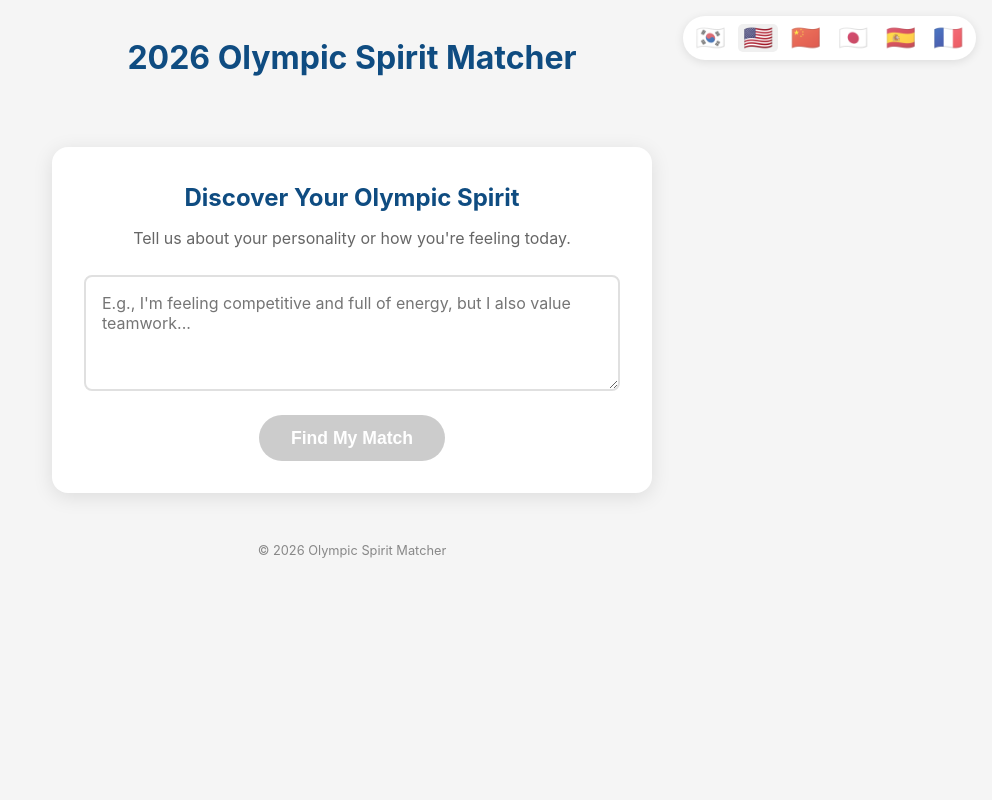
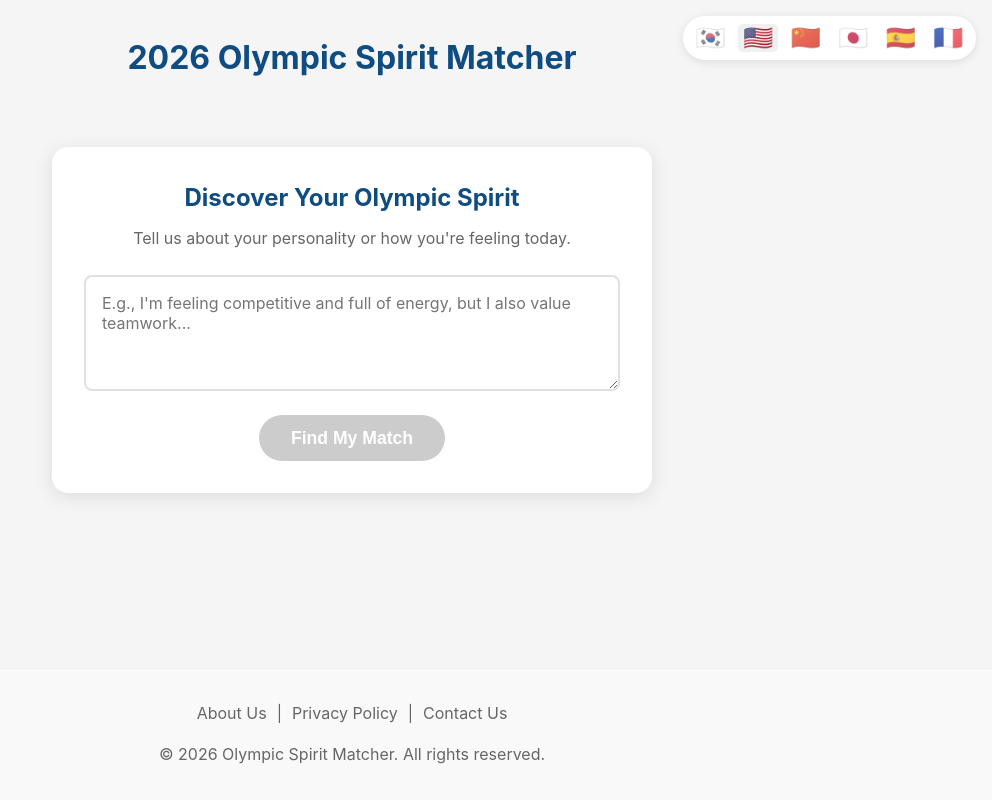
Before and after one commit to yobijune-gif/Olympic, a React (Vite) app: page / in a window 1280 px wide. Shown: the whole page, without its empty margins (288-1280 px from the left). Built offline with nearby package versions, Linux system fonts and the light colour scheme; no server answers.

Commit message:
Add Footer, Info Pages, and Routing

```diff
--- a/package.json
+++ b/package.json
@@ -12,7 +12,8 @@
   "dependencies": {
     "@google/generative-ai": "^0.24.1",
     "react": "^19.2.0",
-    "react-dom": "^19.2.0"
+    "react-dom": "^19.2.0",
+    "react-router-dom": "^7.13.0"
   },
   "devDependencies": {
     "@eslint/js": "^9.39.1",
--- a/src/App.jsx
+++ b/src/App.jsx
@@ -1,73 +1,24 @@
-import { useState } from 'react';
-import InputSection from './components/InputSection';
-import ResultCard from './components/ResultCard';
-import LanguageSwitcher from './components/LanguageSwitcher';
-import { analyzePersonality } from './services/gemini';
+import React from 'react';
+import { BrowserRouter as Router, Routes, Route } from 'react-router-dom';
+import Home from './pages/Home';
+import AboutUs from './pages/AboutUs';
+import PrivacyPolicy from './pages/PrivacyPolicy';
+import ContactUs from './pages/ContactUs';
+import Footer from './components/Footer';
 
 function App() {
-  const [step, setStep] = useState('input'); // input, loading, result
-  const [result, setResult] = useState(null);
-  const [lang, setLang] = useState('en');
-
-  const handleAnalyze = async (text) => {
-    setStep('loading');
-    try {
-      // Simulate API call with language
-      const data = await analyzePersonality(text, lang);
-      setResult(data);
-      setStep('result');
-    } catch (error) {
-      console.error("Error analyzing:", error);
-      setStep('input');
-      alert("Something went wrong. Please try again.");
-    }
-  };
-
-  const handleReset = () => {
-    setStep('input');
-    setResult(null);
-  };
-
   return (
-    <div className="app-container">
-      <LanguageSwitcher currentLang={lang} onLanguageChange={setLang} />
-
-      <header style={{ textAlign: 'center', padding: '2rem 0' }}>
-        <h1 style={{ color: 'var(--primary-color)', fontSize: '2rem' }}>2026 Olympic Spirit Matcher</h1>
-      </header>
-
-      <main style={{ flex: 1, display: 'flex', flexDirection: 'column', alignItems: 'center', width: '100%' }}>
-        {step === 'input' && (
-          <InputSection onAnalyze={handleAnalyze} isLoading={false} lang={lang} />
-        )}
-
-        {step === 'loading' && (
-          <div className="loading-state" style={{ textAlign: 'center', marginTop: '3rem' }}>
-            <div className="spinner" style={{
-              width: '50px',
-              height: '50px',
-              border: '5px solid #f3f3f3',
-              borderTop: '5px solid var(--accent-color)',
-              borderRadius: '50%',
-              animation: 'spin 1s linear infinite',
-              margin: '0 auto 1rem'
-            }}></div>
-            <p>Consulting the Olympic Spirits...</p>
-            <style>{`
-              @keyframes spin { 0% { transform: rotate(0deg); } 100% { transform: rotate(360deg); } }
-            `}</style>
-          </div>
-        )}
-
-        {step === 'result' && (
-          <ResultCard result={result} onReset={handleReset} />
-        )}
-      </main>
-
-      <footer style={{ textAlign: 'center', padding: '1rem', color: '#888', fontSize: '0.8rem' }}>
-        <p>&copy; 2026 Olympic Spirit Matcher</p>
-      </footer>
-    </div>
+    <Router>
+      <div className="app-container" style={{ minHeight: '100vh', display: 'flex', flexDirection: 'column' }}>
+        <Routes>
+          <Route path="/" element={<Home />} />
+          <Route path="/about" element={<AboutUs />} />
+          <Route path="/privacy" element={<PrivacyPolicy />} />
+          <Route path="/contact" element={<ContactUs />} />
+        </Routes>
+        <Footer />
+      </div>
+    </Router>
   );
 }
 
--- /dev/null
+++ b/src/components/Footer.jsx
@@ -0,0 +1,27 @@
+import React from 'react';
+import { Link } from 'react-router-dom';
+
+const Footer = () => {
+    return (
+        <footer style={{
+            textAlign: 'center',
+            padding: '2rem 1rem',
+            marginTop: 'auto',
+            borderTop: '1px solid #eee',
+            width: '100%',
+            backgroundColor: '#f9f9f9',
+            color: '#666'
+        }}>
+            <div style={{ marginBottom: '1rem' }}>
+                <Link to="/about" style={{ margin: '0 10px', textDecoration: 'none', color: '#666' }}>About Us</Link>
+                |
+                <Link to="/privacy" style={{ margin: '0 10px', textDecoration: 'none', color: '#666' }}>Privacy Policy</Link>
+                |
+                <Link to="/contact" style={{ margin: '0 10px', textDecoration: 'none', color: '#666' }}>Contact Us</Link>
+            </div>
+            <p>&copy; 2026 Olympic Spirit Matcher. All rights reserved.</p>
+        </footer>
+    );
+};
+
+export default Footer;
--- /dev/null
+++ b/src/pages/AboutUs.jsx
@@ -0,0 +1,23 @@
+import React from 'react';
+import { Link } from 'react-router-dom';
+
+const AboutUs = () => {
+    return (
+        <div style={{ padding: '2rem', maxWidth: '800px', margin: '0 auto', lineHeight: '1.6' }}>
+            <h2>About Us</h2>
+            <p>
+                The <strong>Olympic Spirit Matcher</strong> is a fun project designed to help you discover which 2026 Winter Olympic athlete matches your personality.
+            </p>
+            <p>
+                Using advanced AI technology, we analyze your input to find your perfect athletic soulmate from a diverse roster of global stars.
+            </p>
+            <p>
+                Whether you're a speed demon, an artistic soul, or a fearless pioneer, there's always an Olympian who shares your spirit.
+            </p>
+
+            <Link to="/" style={{ display: 'inline-block', marginTop: '2rem', color: 'var(--primary-color)' }}>&larr; Back to Home</Link>
+        </div>
+    );
+};
+
+export default AboutUs;
--- /dev/null
+++ b/src/pages/ContactUs.jsx
@@ -0,0 +1,27 @@
+import React from 'react';
+import { Link } from 'react-router-dom';
+
+const ContactUs = () => {
+    return (
+        <div style={{ padding: '2rem', maxWidth: '800px', margin: '0 auto', lineHeight: '1.6' }}>
+            <h2>Contact Us</h2>
+            <p>
+                Have questions or feedback? We'd love to hear from you!
+            </p>
+            <p>
+                Feel free to reach out to us at:
+                <br />
+                <a href="mailto:yobijune@gmail.com">yobijune@gmail.com</a>
+            </p>
+            <p>
+                Or check out our GitHub repository:
+                <br />
+                <a href="https://github.com/yobijune-gif/Olympic" target="_blank" rel="noopener noreferrer">github.com/yobijune-gif/Olympic</a>
+            </p>
+
+            <Link to="/" style={{ display: 'inline-block', marginTop: '2rem', color: 'var(--primary-color)' }}>&larr; Back to Home</Link>
+        </div>
+    );
+};
+
+export default ContactUs;
--- /dev/null
+++ b/src/pages/Home.jsx
@@ -0,0 +1,70 @@
+import React, { useState } from 'react';
+import InputSection from '../components/InputSection';
+import ResultCard from '../components/ResultCard';
+import LanguageSwitcher from '../components/LanguageSwitcher';
+import { analyzePersonality } from '../services/gemini';
+
+const Home = () => {
+    const [step, setStep] = useState('input'); // input, loading, result
+    const [result, setResult] = useState(null);
+    const [lang, setLang] = useState('en');
+
+    const handleAnalyze = async (text) => {
+        setStep('loading');
+        try {
+            // Simulate API call with language
+            const data = await analyzePersonality(text, lang);
+            setResult(data);
+            setStep('result');
+        } catch (error) {
+            console.error("Error analyzing:", error);
+            setStep('input');
+            alert("Something went wrong. Please try again.");
+        }
+    };
+
+    const handleReset = () => {
+        setStep('input');
+        setResult(null);
+    };
+
+    return (
+        <div className="home-container">
+            <LanguageSwitcher currentLang={lang} onLanguageChange={setLang} />
+
+            <header style={{ textAlign: 'center', padding: '2rem 0' }}>
+                <h1 style={{ color: 'var(--primary-color)', fontSize: '2rem' }}>2026 Olympic Spirit Matcher</h1>
+            </header>
+
+            <main style={{ flex: 1, display: 'flex', flexDirection: 'column', alignItems: 'center', width: '100%' }}>
+                {step === 'input' && (
+                    <InputSection onAnalyze={handleAnalyze} isLoading={false} lang={lang} />
+                )}
+
+                {step === 'loading' && (
+                    <div className="loading-state" style={{ textAlign: 'center', marginTop: '3rem' }}>
+                        <div className="spinner" style={{
+                            width: '50px',
+                            height: '50px',
+                            border: '5px solid #f3f3f3',
+                            borderTop: '5px solid var(--accent-color)',
+                            borderRadius: '50%',
+                            animation: 'spin 1s linear infinite',
+                            margin: '0 auto 1rem'
+                        }}></div>
+                        <p>Consulting the Olympic Spirits...</p>
+                        <style>{`
+              @keyframes spin { 0% { transform: rotate(0deg); } 100% { transform: rotate(360deg); } }
+            `}</style>
+                    </div>
+                )}
+
+                {step === 'result' && (
+                    <ResultCard result={result} onReset={handleReset} />
+                )}
+            </main>
+        </div>
+    );
+};
+
+export default Home;
--- /dev/null
+++ b/src/pages/PrivacyPolicy.jsx
@@ -0,0 +1,24 @@
+import React from 'react';
+import { Link } from 'react-router-dom';
+
+const PrivacyPolicy = () => {
+    return (
+        <div style={{ padding: '2rem', maxWidth: '800px', margin: '0 auto', lineHeight: '1.6' }}>
+            <h2>Privacy Policy</h2>
+            <p>Last updated: February 17, 2026</p>
+
+            <h3>1. Introduction</h3>
+            <p>Welcome to Olympic Spirit Matcher. We value your privacy and are committed to protecting your personal information.</p>
+
+            <h3>2. Data Collection</h3>
+            <p>We do not collect any personal data. Your input is processed locally or sent anonymously to our analysis service (Gemini API) solely for generating your result.</p>
+
+            <h3>3. Use of Information</h3>
+            <p>The information you provide is used only to match you with an Olympic athlete.</p>
+
+            <Link to="/" style={{ display: 'inline-block', marginTop: '2rem', color: 'var(--primary-color)' }}>&larr; Back to Home</Link>
+        </div>
+    );
+};
+
+export default PrivacyPolicy;
```
Also changed, not shown: 1 other file (tests, documents, lock files or other folders).
